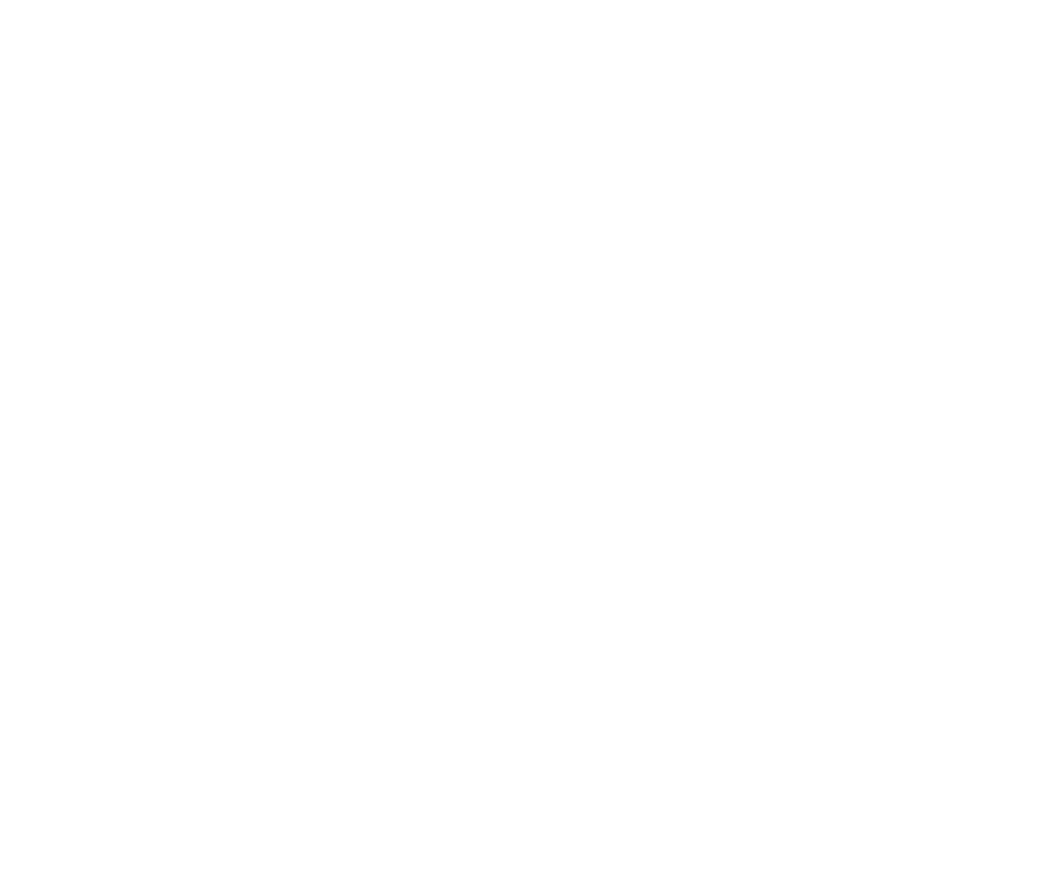
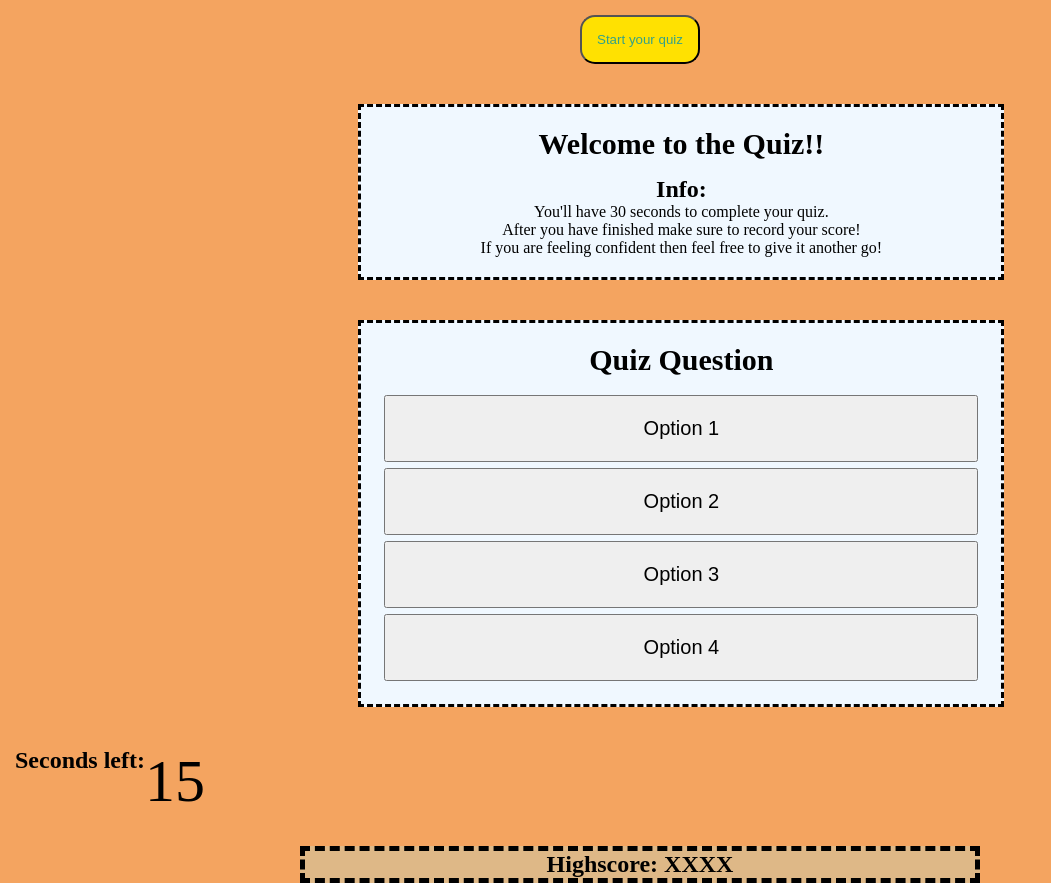
Before and after one commit to Jmbanefo/MiniQuiz, a plain HTML site: page index.html in a window 1280 px wide. Shown: the whole page, without its empty margins (0-1051 px from the left). Before the commit the page ends 800 px from the top, so only its background shows below. Drawn offline with Linux system fonts and the light colour scheme.

Commit message:
Progress

```diff
--- a/assets/script.js
+++ b/assets/script.js
@@ -0,0 +1,59 @@
+const start = document.querySelector("#begin")
+const Bye = document.querySelector("#welcome")
+
+const Qt1 = document.querySelector(".option")
+const Title = document.querySelector("#quest")
+const info1 = document.querySelector(".explainBox")
+const info2 = document.querySelector("#info")
+const QtBox = document.querySelector(".quizbox")
+
+
+
+
+const questions =  [
+    {Question: "How does this even work?",
+    Choice1: "I have no idea",
+    Choice2: "I will never know",
+    Choice3: "I am working to figure that out",
+    Choice4: "Gvie up",
+    Answer: 3},
+
+    {Question: "How does this even work?",
+    Choice1: "I have no idea",
+    Choice2: "I will never know",
+    Choice3: "I am working to figure that out",
+    Choice4: "Gvie up",
+    Answer: 1,
+    }
+
+
+]
+
+function iStart(){
+    console.log("clicked")
+    start.style.display = "none";
+    Bye.innerHTML = "";
+    info1.style.display = "none"
+    info2.style.display = "none"
+
+
+    Qt1.innerHTML = questions[1]
+
+}
+
+
+
+
+
+    // info1.classList.remove("explainBox")
+    // info2.classList.remove(".info") I chnaged this from Class to ID
+    // QtBox.classList.remove("quizbox")
+    // QtBox
+    // document.getElementById("info").innerHtml = "READY?!?!?"
+
+
+
+
+
+
+start.addEventListener("click",iStart)
--- a/assets/style.css
+++ b/assets/style.css
@@ -0,0 +1,81 @@
+:root{background: sandybrown;}
+*{ margin: 0; padding: 0; text-align: center;}
+
+/* Start box styling */
+.startbox{margin-top: 15px;}
+
+#begin{
+    background-color: rgb(255, 225, 1);
+    color: rgb(54, 161, 136);
+    cursor: help;
+    padding: 15px;
+    border-radius: 15px}
+
+
+h1{
+font-size: 30px;
+margin-bottom: 15px;}
+
+
+
+/* Quizbox styling */
+.quizbox{
+    display: flex;
+    flex-direction: column;
+    background-color: aliceblue;
+    margin: 40px 200px;
+    padding: 20px;
+    border-style: dashed;
+    width: 600px;
+    margin-left: 28%;
+    /* display: none; */
+}
+
+.explainBox{
+    display: flex;
+    flex-direction: column;
+    background-color: aliceblue;
+    margin: 40px 200px;
+    padding: 20px;
+    border-style: dashed;
+    width: 600px;
+    margin-left: 28%;
+
+}
+
+.option{
+    margin: 3px ;
+    padding: 20px;
+    font-size: 20px;
+    cursor: pointer;
+
+}
+
+.quizbox .option button{
+  padding: 20px;
+}
+
+
+.timer{
+    display: flex;
+    margin-left: 15px;
+}
+
+.secs{
+    font-size: 60px;
+}
+
+.highscore{
+    background-color: burlywood;
+    border: 5px;
+    border-style: dashed;
+    margin-top: 30px;
+    margin-left: 300px;
+    margin-right: 300px;
+}
+
+
+
+/* Look into appendChild() */
+/* User innerHTML to change contents and keep the same structure
+/*Use display none while point to element and display block to bring back
--- a/index.html
+++ b/index.html
@@ -1,24 +1,44 @@
 <!DOCTYPE html>
 <html lang="en">
-<head>
-    <meta charset="UTF-8">
-    <meta http-equiv="X-UA-Compatible" content="IE=edge">
-    <meta name="viewport" content="width=device-width, initial-scale=1.0">
-    <link rel="stylesheet" href="./assets/style.css">
-    <title>MiniQuiz</title>
-</head>
-<body>
-    <div class="timer">
-
-    </div>
-    <div class="quizbox">
-
-
-    </div>
-    <div class="highscore">
-
+  <head>
+    <meta charset="UTF-8" />
+    <meta http-equiv="X-UA-Compatible" content="IE=edge" />
+    <meta name="viewport" content="width=device-width, initial-scale=1.0" />
+    <link rel="stylesheet" href="./assets/style.css" />
+    <title>MyMiniQuiz</title>
+  </head>
+  <body>
+    <div class="startbox"><button id="begin">Start your quiz</button></div>
+    <div class="explainBox">
+      <h1 id="welcome">Welcome to the Quiz!!</h1>
+      <div>
+        <h2 id="info">Info:</h2>
+        <p id="info">You'll have 30 seconds to complete your quiz.</p>
+        <p id="info">After you have finished make sure to record your score!</p>
+        <p id="info">If you are feeling confident then feel free to give it another go!</p>
+      </div>
     </div>
 
+    <!-- This is the quiz box -->
+    <div class="quizbox">
+      <h1 id="quest">Quiz Question</h1>
+      <button class="option">Option 1</button>
+      <button class="option">Option 2</button>
+      <button class="option">Option 3</button>
+      <button class="option">Option 4</button>
+    </div>
 
-</body>
+    <!-- This is the timer -->
+    <div class="timer">
+      <h2 id="timeLeft">Seconds left:</h2>
+      <div class="secs">15</div>
+    </div>
+
+    <!-- This keeps track of my score -->
+    <div class="highscore">
+      <h2>Highscore: XXXX</h2>
+    </div>
+
+    <script src="./assets/script.js"></script>
+  </body>
 </html>
```
Also changed, not shown: 1 other file.
